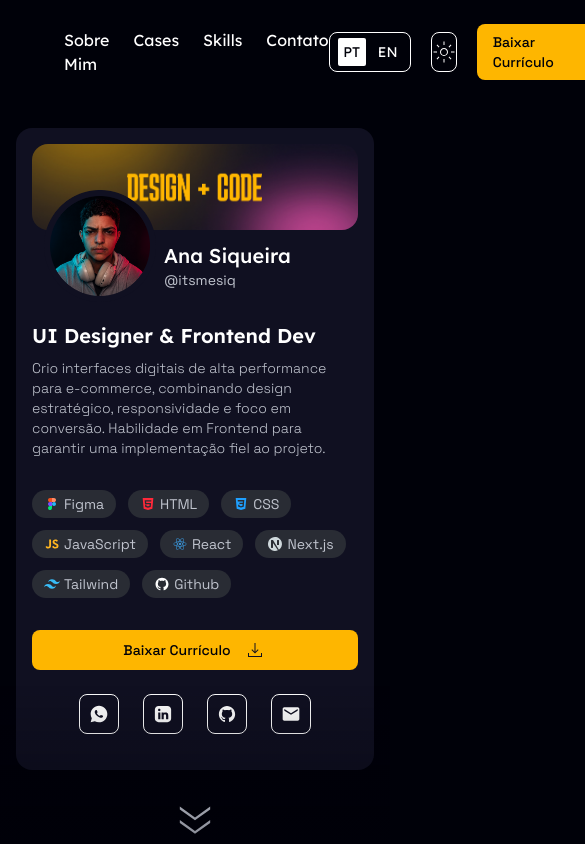
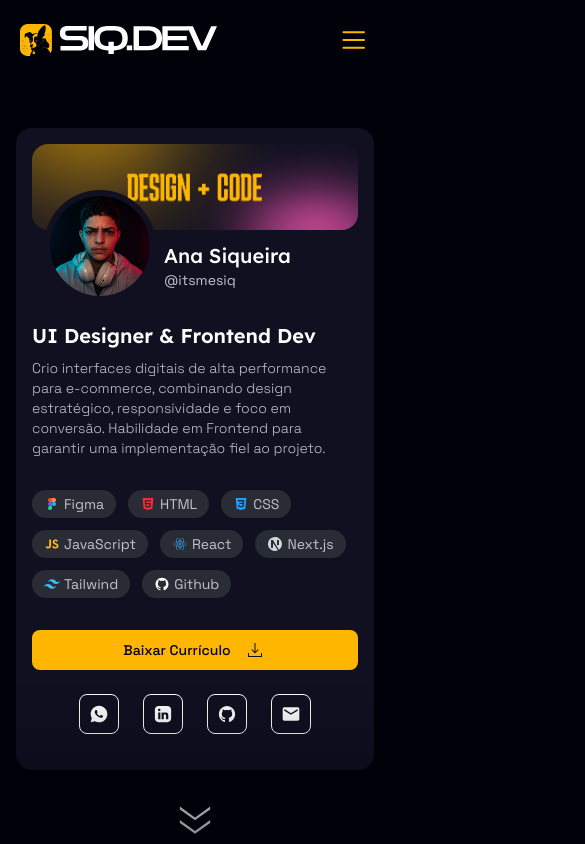
Before and after one commit to itsmesiq/portfolio, a Next.js app: page / in a window 390 px wide. Shown: the top 844 px of the page, 585 px wide, since content can reach past the window. Built offline with nearby package versions, Linux system fonts and the light colour scheme.

Commit message:
feat: implement responsive navigation with DesktopNav and MobileMenu components

```diff
--- a/src/app/page.tsx
+++ b/src/app/page.tsx
@@ -8,7 +8,7 @@
 
 export default function Home() {
   return (
-    <div className="flex flex-col flex-1 items-center">
+    <div className="flex flex-col flex-1 items-center overflow-x-hidden">
       <Header />
       <Hero />
       <FeaturedCompanies />
--- /dev/null
+++ b/src/components/Header/DesktopNav.tsx
@@ -0,0 +1,18 @@
+import Link from "next/link";
+import { menuItens } from "@/data/menu";
+
+export function DesktopNav() {
+    return(
+        <nav className='hidden lg:flex'>
+            <ul role="menu" className="flex space-x-6">
+                {menuItens.map((item, index) => (
+                    <li key={index} role='menuitem'>
+                        <Link href={item.href} className="text-foreground hover:text-primary transition-colors duration-500">
+                            {item.label}
+                        </Link>
+                    </li>
+                ))}
+            </ul>
+        </nav>
+    );
+}
--- a/src/components/Header/Header.tsx
+++ b/src/components/Header/Header.tsx
@@ -1,22 +1,20 @@
+"use client";
 import Button from "../ui/Button";
 import { ThemeToggle } from "../Theme/ThemeToggle";
 import { Logo } from "../ui/Logo";
 import { LanguageToggle } from "../ui/LanguageToggle";
-import { DownloadIcon } from "../icons";
+import { CloseIcon, DownloadIcon, MenuIcon } from "../icons";
+import { DesktopNav } from "./DesktopNav";
+import { useState } from "react";
+import { MobileMenu } from "./MobileMenu";
 
 export default function Header() {
+    const [isMenuOpen, setIsMenuOpen] = useState(false);
     return (
-        <header className="w-full items-center flex justify-between px-16 bg-background font-heading text-base py-6 font-normal fixed top-0 z-50">
-            <nav>
-                <ul className="flex space-x-6">
-                    <li><a href="#" className="text-foreground hover:text-primary transition-colors duration-500">Sobre Mim</a></li>
-                    <li><a href="#" className="text-foreground hover:text-primary transition-colors duration-500">Cases</a></li>
-                    <li><a href="#" className="text-foreground hover:text-primary transition-colors duration-500">Skills</a></li>
-                    <li><a href="#" className="text-foreground hover:text-primary transition-colors duration-500">Contato</a></li>
-                </ul>
-            </nav>
+        <header className="w-full items-center flex justify-between py-6 px-5 lg:px-16 bg-background font-heading text-base font-normal fixed top-0 z-50">
+            <DesktopNav />
             <Logo />
-            <div className="flex items-center gap-5">
+            <div className="hidden lg:flex items-center gap-5">
                 <LanguageToggle />
                 <ThemeToggle />
                 <Button href="/cv/curriculoAnaSiqueira.pdf">
@@ -24,6 +22,11 @@
                     <DownloadIcon className="size-6" />
                 </Button>
             </div>
+            <button className="flex items-center justify-center lg:hidden" onClick={() => setIsMenuOpen(!isMenuOpen)}>
+                <MenuIcon className={`size-8 transition-all ease-in-out duration-300 ${isMenuOpen && 'invisible opacity-0'}`} />
+                <CloseIcon className={`size-8 transition-all ease-in-out duration-300 absolute z-10 ${isMenuOpen ? 'visible opacity-100' : 'invisible opacity-0'}`} />
+            </button>
+            <MobileMenu isOpen={isMenuOpen} onClose={() => setIsMenuOpen(false)} />
         </header>
     );
 }
--- /dev/null
+++ b/src/components/Header/MobileMenu.tsx
@@ -0,0 +1,52 @@
+import Link from "next/link";
+import { menuItens } from "@/data/menu";
+import { LanguageToggle } from "../ui/LanguageToggle";
+import { ThemeToggle } from "../Theme/ThemeToggle";
+import Button from "../ui/Button";
+import { DownloadIcon } from "../icons";
+import { useEffect } from "react";
+
+type MobileMenuProps = {
+    isOpen: boolean;
+    onClose: () => void;
+};
+
+export function MobileMenu({ isOpen, onClose }: MobileMenuProps) {
+    useEffect(() => {
+    document.body.style.overflow = isOpen ? "hidden" : "";
+
+    return () => {
+        document.body.style.overflow = "";
+    };
+    }, [isOpen]);
+
+    return (
+        <div className={`fixed top-20 left-0 right-0 bottom-0 z-50 bg-background ${isOpen ? 'block' : 'hidden'}`}>
+            <div className="flex flex-col h-full mt-12">
+                <ul role="menu" className="flex flex-col space-y-8 px-10">
+                    {menuItens.map((item, index) => (
+                        <li key={index} role='menuitem'>
+                            <Link href={item.href} className="text-foreground hover:text-primary transition-colors duration-500" onClick={onClose}>
+                                {item.label}
+                            </Link>
+                        </li>
+                    ))}
+                </ul>
+                <div className="flex justify-center py-10 px-5">
+                    <div className="h-px w-full rounded-full bg-primary" />
+                </div>
+                <div className="flex items-center gap-10 px-10">
+                    <LanguageToggle />
+                    <ThemeToggle />
+                </div>
+                <div className="flex flex-col gap-6 justify-center py-10 px-5">
+                    <Button href="/cv/curriculoAnaSiqueira.pdf">
+                        Baixar Currículo
+                        <DownloadIcon className="size-6" />
+                    </Button>
+                </div>
+            </div>
+
+        </div>
+    );
+}
--- a/src/components/ui/Logo.tsx
+++ b/src/components/ui/Logo.tsx
@@ -7,6 +7,6 @@
     const { resolvedTheme } = useTheme();
 
     return resolvedTheme === "light"
-        ? <LogoLight className="w-61 h-10" />
-        : <LogoDark className="w-61 h-10" />
+        ? <LogoLight className="w-49.25 h-8 md:w-61 md:h-10" />
+        : <LogoDark className="w-49.25 h-8 md:w-61 md:h-10" />
 }
--- /dev/null
+++ b/src/data/menu.ts
@@ -0,0 +1,18 @@
+export const menuItens = [
+    {
+        label: 'Sobre Mim',
+        href: '#',
+    },
+    {
+        label: 'Cases',
+        href: '#',
+    },
+    {
+        label: 'Skills',
+        href: '#',
+    },
+    {
+        label: 'Contato',
+        href: '#',
+    }
+]
```
